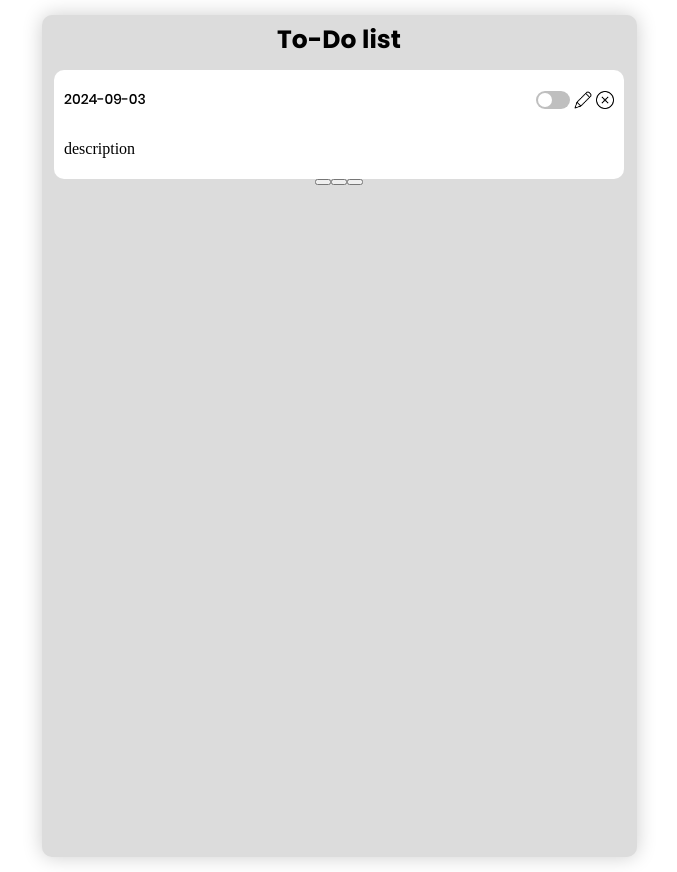
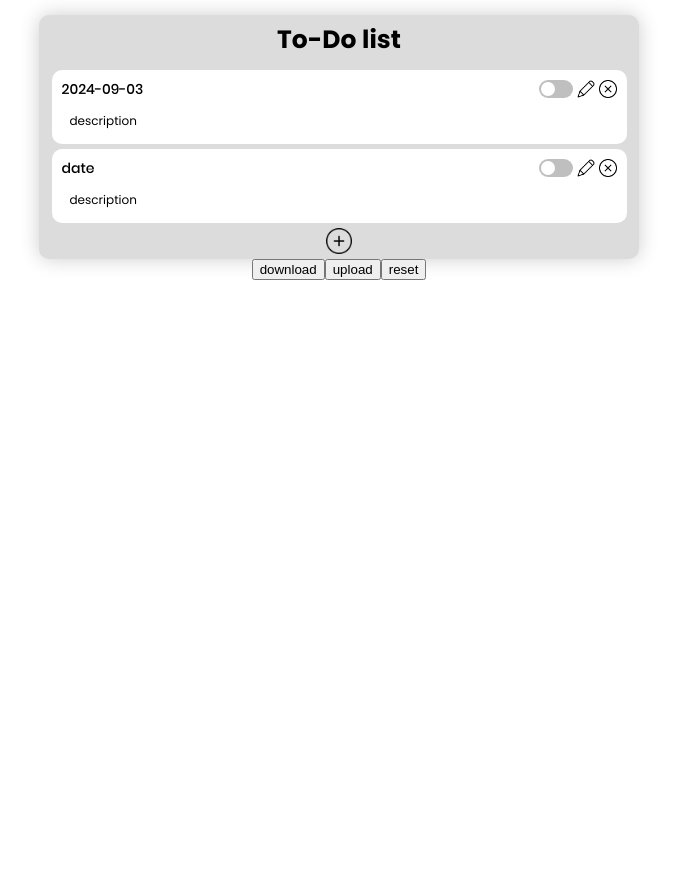
Before and after one commit to Matesero/TO-DO-List, a plain HTML site: page index.html in a window 1280 px wide. Both pictures are taken after a click on the button 624 px from the left and 182 px from the top of the page. Shown: the whole page, without its empty margins (301-978 px from the left). After the commit the page ends 800 px from the top, so only its background shows below. Drawn offline with Linux system fonts and the light colour scheme.

Commit message:
add adding toDo and switch

```diff
--- a/css/style.css
+++ b/css/style.css
@@ -33,16 +33,16 @@
 }
 
 #to-do-list {
-    min-height: 842px;
-    max-width: 595px;
     margin: 15px auto;
-    background-color: #dcdcdc;
-    border-radius: 10px;
-    box-shadow: 0 0 20px rgba(0, 0, 0, 0.2);
     align-items: center;
 }
 
 #to-do-list__content {
+    width: 580px;
+    background-color: #dcdcdc;
+    padding: 0 10px 5px 10px;
+    border-radius: 10px;
+    box-shadow: 0 0 20px rgba(0, 0, 0, 0.2);
     align-items: center;
     gap: 5px;
 }
@@ -55,11 +55,10 @@
 
 #list {
     gap: 5px;
-    height: fit-content;
 }
 
 .to-do {
-    width: 550px;
+    width: 555px;
     padding: 5px 10px;
     border-radius: 10px;
     background: #ffffff;
@@ -73,6 +72,7 @@
 .date {
     font-family: "Poppins-Medium", sans-serif;
     font-size: 14px;
+    line-height: 0;
 }
 
 .top-bar__buttons {
@@ -117,15 +117,18 @@
     text-decoration: line-through;
 }
 
-.edit,
-.delete {
-    width: 18px;
-    height: 18px;
+.button-img {
     background-color: transparent;
     outline: none;
     border: 0;
     background-size: cover;
     cursor: pointer;
+}
+
+.edit,
+.delete {
+    width: 18px;
+    height: 18px;
 }
 
 .edit {
@@ -136,6 +139,15 @@
     background-image: url("../assets/png/remove.png");
 }
 
-#description {
+.description {
+    font-family: "Poppins-Regular", sans-serif;
+    font-size: 12px;
+    line-height: 12px;
+    padding-left: 8px;
+}
 
+#add {
+    width: 26px;
+    height: 26px;
+    background-image: url("../assets/png/add.png");
 }
--- a/index.html
+++ b/index.html
@@ -12,22 +12,23 @@
         <p id="list-name">To-Do list</p>
         <div class="column" id="list">
             <div class="to-do column" id="to-do-1">
-                <div class="to-do__top-bar row" id="to-do__top-bar-1">
+                <div class="to-do__top-bar row">
                     <p class="date" id="date-1">2024-09-03</p>
                     <div class="top-bar__buttons row">
                         <button class="switch"></button>
-                        <button class="edit"></button>
-                        <button class="delete"></button>
+                        <button class="edit button-img"></button>
+                        <button class="delete button-img"></button>
                     </div>
                 </div>
-                <p id="description">description</p>
+                <p class="description" id="description-1">description</p>
             </div>
         </div>
+        <button class="button-img" id="add"></button>
     </div>
     <div class="row" id="bottom-bar">
-        <button id="download"></button>
-        <button id="upload"></button>
-        <button id="reset"></button>
+        <button id="download">download</button>
+        <button id="upload">upload</button>
+        <button id="reset">reset</button>
     </div>
 </div>
 <script type="module" src="./js/main.js"></script>
--- a/js/main.js
+++ b/js/main.js
@@ -1,12 +1,69 @@
+let list = document.getElementById('list');
 const editor = document.getElementById('editor');
 const downloadBtn = document.getElementById('download');
 const uploadBtn = document.getElementById('upload');
 const resetBtn = document.getElementById('reset');
+const addBtn = document.getElementById('add');
 
-const switchs = document.getElementsByClassName('switch');
-Array.from(switchs).forEach(sw => {
-    sw.addEventListener('click', () => {
-       sw.classList.toggle('switch-on');
-       sw.parentNode.parentNode.parentNode.classList.toggle('complete');
-    });
-})
+let count = 0;
+addBtn.addEventListener('click', () => addToDo());
+
+function addToDo(){
+    count++;
+    let toDo = document.createElement('div');
+    toDo.classList.add('to-do');
+    toDo.classList.add('column');
+    toDo.id = 'to-do-' + count;
+
+    let topBar = document.createElement('div');
+    topBar.classList.add('to-do__top-bar');
+    topBar.classList.add('row');
+
+    let date = document.createElement('p');
+    date.classList.add('date');
+    date.id = 'date-' + count;
+    date.textContent = 'date';
+
+    let topBarBtns = document.createElement('div');
+    topBarBtns.classList.add('top-bar__buttons');
+    topBarBtns.classList.add('row');
+
+    let switchBtn = document.createElement('button');
+    switchBtn.classList.add('switch');
+    switchBtn.addEventListener('click', () => switchComplete(toDo));
+
+    let editBtn = document.createElement('button');
+    editBtn.classList.add('edit');
+    editBtn.classList.add('button-img');
+    editBtn.addEventListener('click', () => edit(toDo));
+
+    let deleteBtn = document.createElement('button');
+    deleteBtn.classList.add('delete');
+    deleteBtn.classList.add('button-img');
+
+    topBarBtns.appendChild(switchBtn);
+    topBarBtns.appendChild(editBtn);
+    topBarBtns.appendChild(deleteBtn);
+
+    topBar.appendChild(date);
+    topBar.appendChild(topBarBtns);
+
+    let description = document.createElement('p');
+    description.classList.add('description');
+    description.id = 'description-' + count;
+    description.textContent = 'description';
+
+    toDo.appendChild(topBar);
+    toDo.appendChild(description);
+
+    list.appendChild(toDo);
+}
+
+function switchComplete(toDo){
+    toDo.querySelector('.switch').classList.toggle('switch-on')
+    toDo.classList.toggle('complete');
+}
+
+function edit(toDo) {
+    console.log('edit');
+}
```
